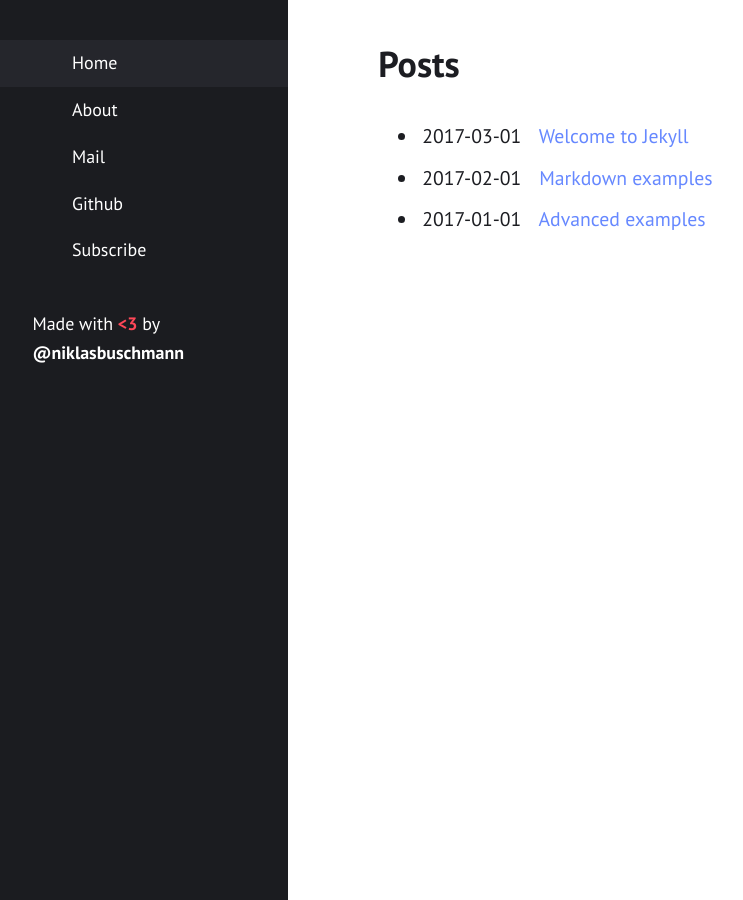
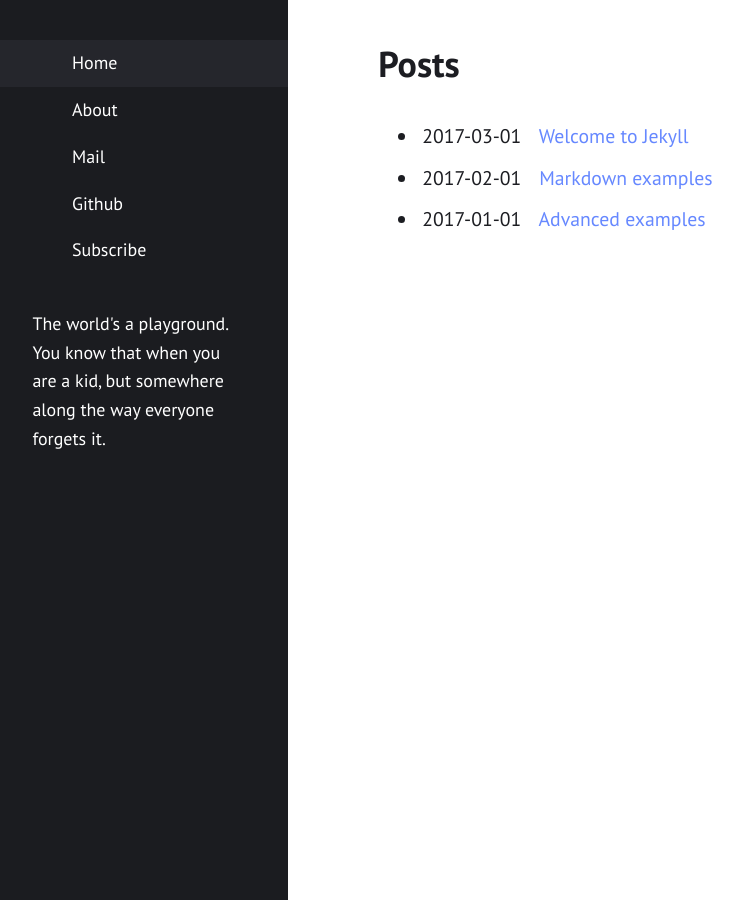
Before and after one commit to SUNY-Dan/SUNY-Dan.github.io, a Jekyll site: the page built from index.html, in a window 1280 px wide. Shown: the whole page, without its empty margins (8-751 px from the left). Built offline with Jekyll 4.4.1, drawn with Linux system fonts in a browser that asks for light colours.

Commit message:
Update _config.yml

```diff
--- a/_config.yml
+++ b/_config.yml
@@ -1,6 +1,6 @@
 title: "Blog Title"
 author: "Blog Author"
-description: "Made with <b style=\"color: #f45;\">&lt;3</b> by <b><a href=\"https://github.com/niklasbuschmann\">@niklasbuschmann</a></b>"
+description: "The world's a playground. You know that when you are a kid, but somewhere along the way everyone forgets it."
 permalink: /:title/
 lang: "en"
 excerpt_separator: "\n\n\n"
@@ -36,8 +36,6 @@ comments:
 
 plugins:
  - jekyll-feed
+ - jekyll-remote-theme
 
 remote_theme: niklasbuschmann/contrast@v2.6
-
-plugins:
-  - jekyll-remote-theme
```
